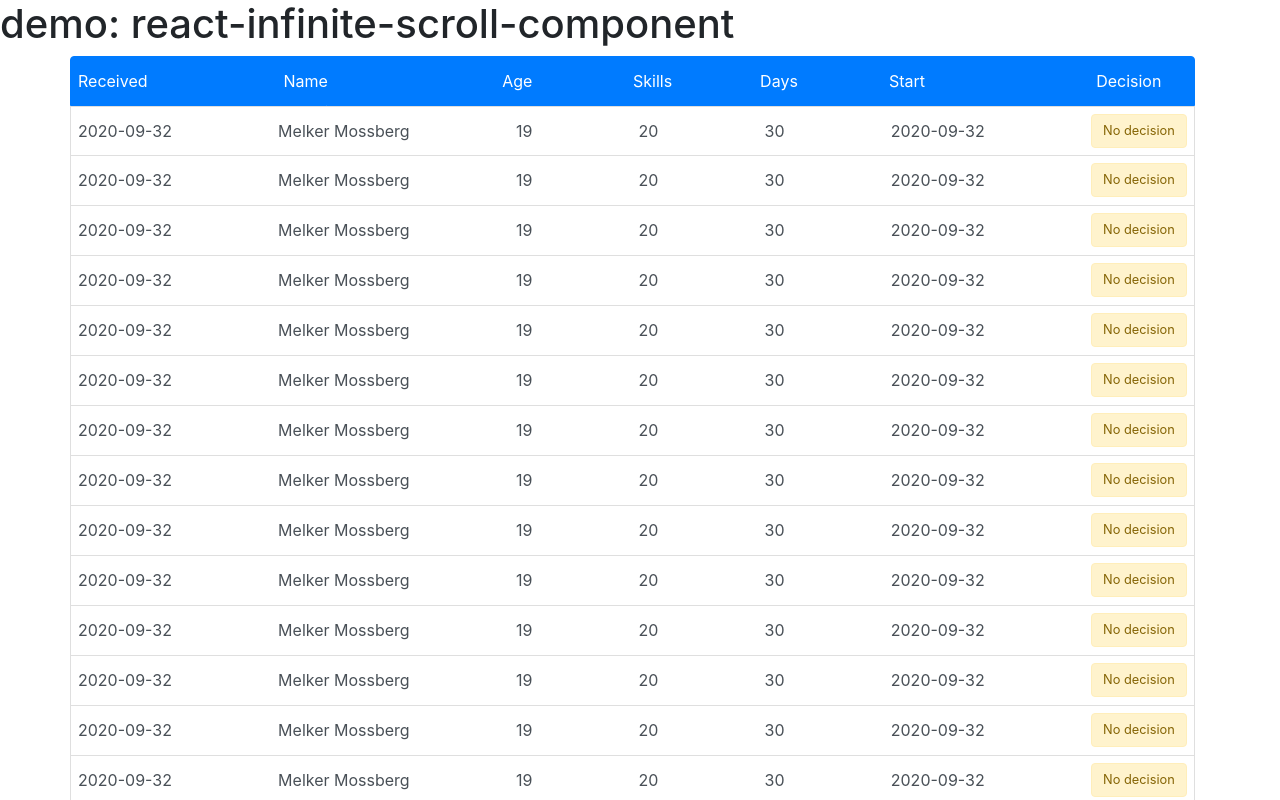
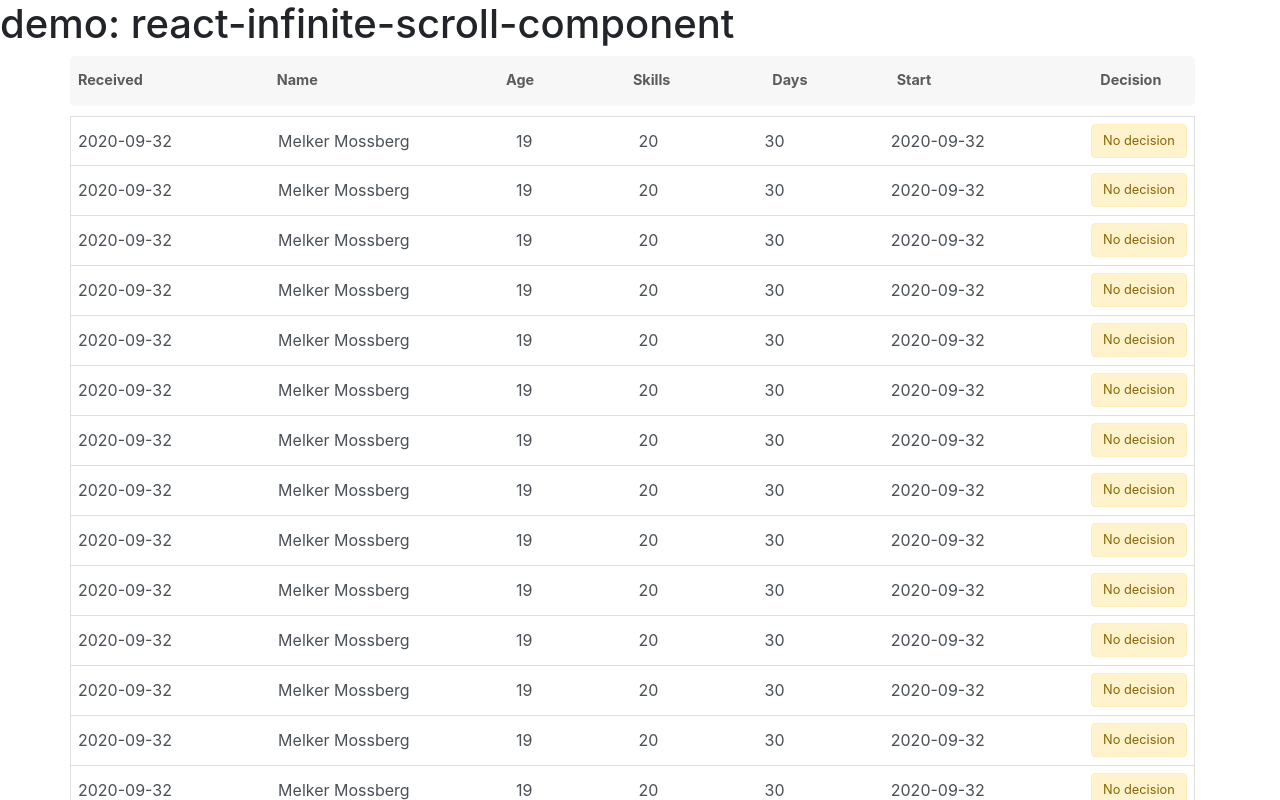
Before and after one commit to LinusBF/iv1201-frontend, a React app: page /Applications in a window 1280 px wide. Shown: the top 800 px of the page. Built offline with nearby package versions, Linux system fonts and the light colour scheme.

Commit message:
changed styling on listGroup header

```diff
--- a/client/components/applications/Applications.css
+++ b/client/components/applications/Applications.css
@@ -1,6 +1,3 @@
-#listGroup {
-}
-
 #listGroup .list-group-item {
     height: 50px;
     margin: 0;
@@ -15,3 +12,13 @@
     padding: .4rem 0.7rem;
     font-size: 0.8rem;
 }
+
+#listGroup .list-group-item.active{
+    background-color: #f7f7f7;
+    border-color: #f7f7f7;
+    border-radius: 5px;
+    margin-bottom: 10px;
+    color: #5b5b5b;
+    font-size: 0.9rem;
+    font-weight: bold;
+}
--- a/client/components/applications/Applications.js
+++ b/client/components/applications/Applications.js
@@ -33,12 +33,12 @@ class Applications extends Component {
         </div>
 
         <ListGroup className={'container justify-content-md-center'} id={'listGroup'}>
-          <ListGroupItem className={'list-group-item list-group-item-action active flex-column align-items-start'}>
-            <div className='d-flex w-100 justify-content-between'>
+          <ListGroupItem className={'list-group-item list-group-item-action active flex-column align-items-start'} id={'listGroup-header'}>
+            <div className='d-flex w-100 justify-content-between' >
               <div style={{marginRight: '-0.2rem'}}><p>Received</p></div>
-              <div style={{marginRight: '2.2rem'}}><p>Name</p></div>
+              <div style={{marginRight: '3.2rem'}}><p>Name</p></div>
               <div style={{marginRight: '-2.4rem'}}><p>Age</p></div>
-              <div style={{marginRight: '-3.2rem'}}><p>Skills</p></div>
+              <div style={{marginRight: '-2.2rem'}}><p>Skills</p></div>
               <div style={{marginRight: '-3rem'}}><p>Days</p></div>
               <div style={{marginRight: '2rem'}}><p>Start</p></div>
               <div style={{marginRight: '1.6rem'}}><p>Decision</p></div>
```
